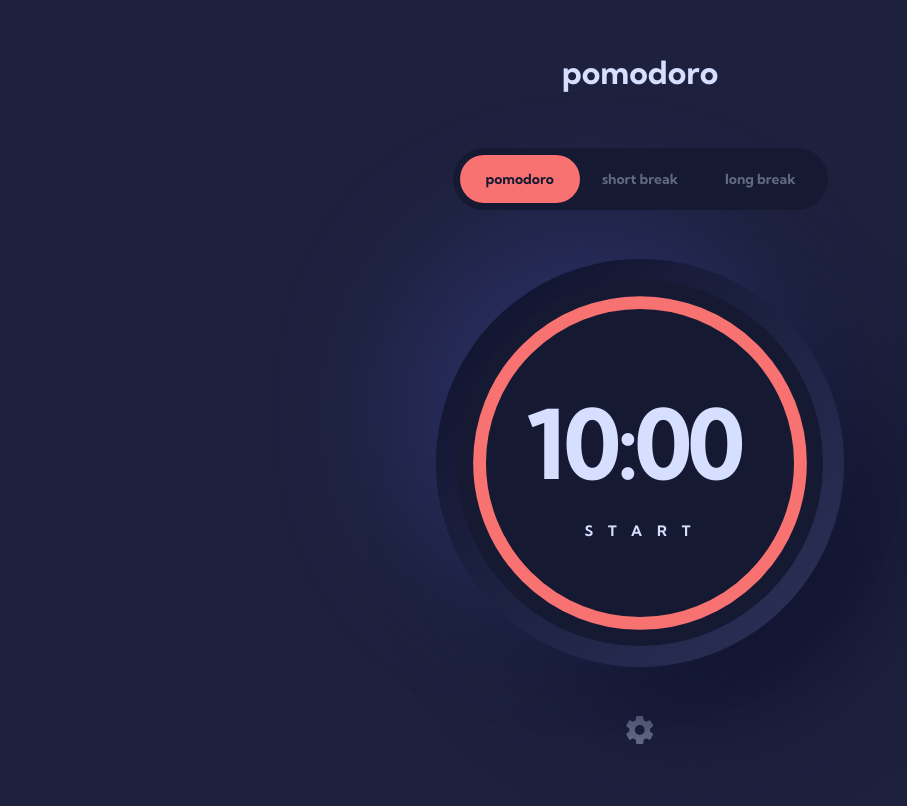
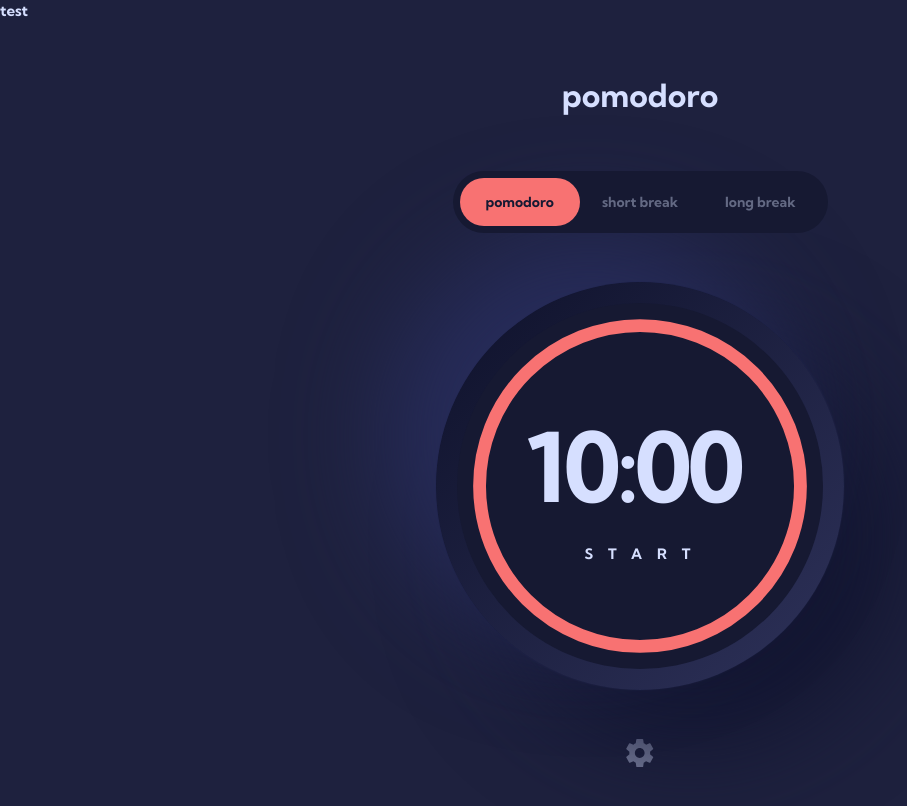
Before and after one commit to WandoCode/pomodoro, a Next.js app: page / in a window 1280 px wide. Both pictures are taken after a click on the button 640 px from the left and 733 px from the top of the page. Shown: the top 806 px of the page, without its empty margins (0-907 px from the left). Built offline with nearby package versions, Linux system fonts and the light colour scheme.

Commit message:
Add the context for reusable modals

```diff
--- /dev/null
+++ b/src/contexts/ModalProvider.tsx
@@ -0,0 +1,33 @@
+import { PropsWithChildren, useState, createContext } from 'react'
+
+export interface ModalType {
+  modalIsOpen: boolean
+  openModal: () => void
+  closeModal: () => void
+}
+
+export const initialModalState: ModalType = {
+  modalIsOpen: false,
+  openModal: () => {},
+  closeModal: () => {},
+}
+
+export const ModalContext = createContext(initialModalState)
+
+export const ModalProvider = ({ children }: PropsWithChildren) => {
+  const [modalIsOpen, setModalIsOpen] = useState(initialModalState.modalIsOpen)
+
+  const openModal = () => {
+    setModalIsOpen(true)
+  }
+
+  const closeModal = () => {
+    setModalIsOpen(false)
+  }
+
+  return (
+    <ModalContext.Provider value={{ modalIsOpen, openModal, closeModal }}>
+      {children}
+    </ModalContext.Provider>
+  )
+}
--- a/src/pages/_app.tsx
+++ b/src/pages/_app.tsx
@@ -1,14 +1,19 @@
 import CounterStatesProvider from '@/contexts/CounterStatesProvider'
 import GlobalStatesProvider from '@/contexts/GlobalStatesProvider'
+import { ModalProvider } from '@/contexts/ModalProvider'
 import '@/styles/main.scss'
+import ModalRoot from '@/utils/ModalRoot'
 import type { AppProps } from 'next/app'
 
 export default function App({ Component, pageProps }: AppProps) {
   return (
     <GlobalStatesProvider>
-      <CounterStatesProvider>
-        <Component {...pageProps} />
-      </CounterStatesProvider>
+      <ModalProvider>
+        <CounterStatesProvider>
+          <ModalRoot />
+          <Component {...pageProps} />
+        </CounterStatesProvider>
+      </ModalProvider>
     </GlobalStatesProvider>
   )
 }
--- a/src/pages/index.tsx
+++ b/src/pages/index.tsx
@@ -3,8 +3,10 @@ import PomodoroTypesChoice from '@/components/molecules/PomodoroTypesChoice'
 import { Settings } from '@/components/svgs/Settings'
 import { CounterContext } from '@/contexts/CounterStatesProvider'
 import { GlobalContext } from '@/contexts/GlobalStatesProvider'
+import { ModalContext } from '@/contexts/ModalProvider'
 
 import { formatSecondToMinuteString } from '@/helpers/number'
+import { ModalPomodoro } from '@/utils/ModalPomodoro'
 import { useCallback, useContext, useEffect, useState } from 'react'
 
 export default function Home() {
@@ -20,6 +22,8 @@ export default function Home() {
     remainingTime,
   } = useContext(CounterContext)
   const [intervalKey, setIntervalKey] = useState<NodeJS.Timer | null>()
+
+  const { modalIsOpen, openModal, closeModal } = useContext(ModalContext)
 
   const handleStopTimer = useCallback(() => {
     if (intervalKey) {
@@ -77,7 +81,7 @@ export default function Home() {
           textAction={getTextAction()}
           className="home__counter"
         />
-        <button className="home__settings">
+        <button className="home__settings" onClick={openModal}>
           <Settings />
         </button>
       </div>
--- /dev/null
+++ b/src/utils/ModalPomodoro.tsx
@@ -0,0 +1,3 @@
+export const ModalPomodoro = () => {
+  return <div className="modal-pomodoro">test</div>
+}
--- /dev/null
+++ b/src/utils/ModalRoot.tsx
@@ -0,0 +1,11 @@
+import { ModalContext } from '@/contexts/ModalProvider'
+import { useContext } from 'react'
+import { ModalPomodoro } from './ModalPomodoro'
+
+function ModalRoot() {
+  const { modalIsOpen } = useContext(ModalContext)
+
+  return <div id="modal-root">{modalIsOpen ? <ModalPomodoro /> : null}</div>
+}
+
+export default ModalRoot
```
Also changed, not shown: src/utils/WithModal.tsx (added, +64 -0 lines).
